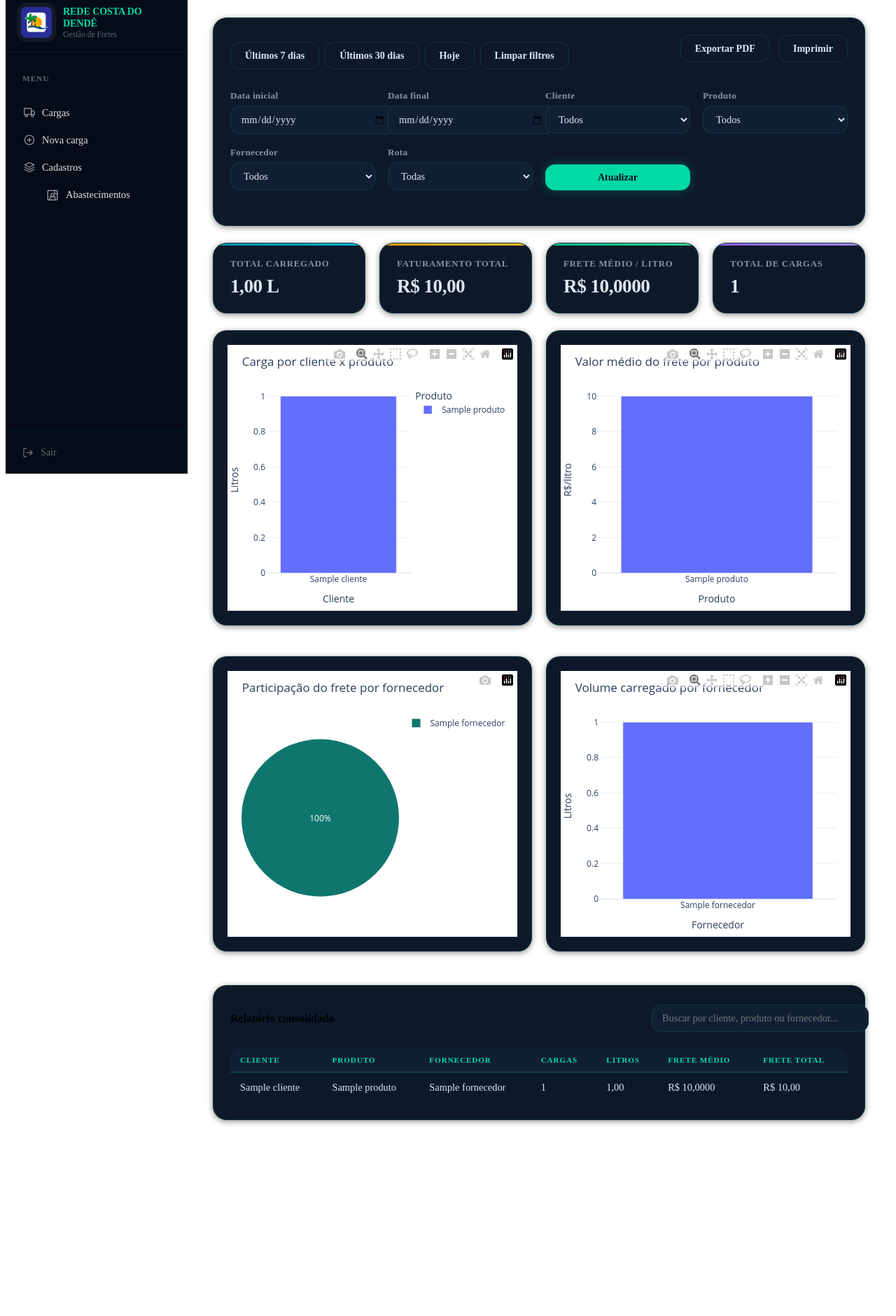
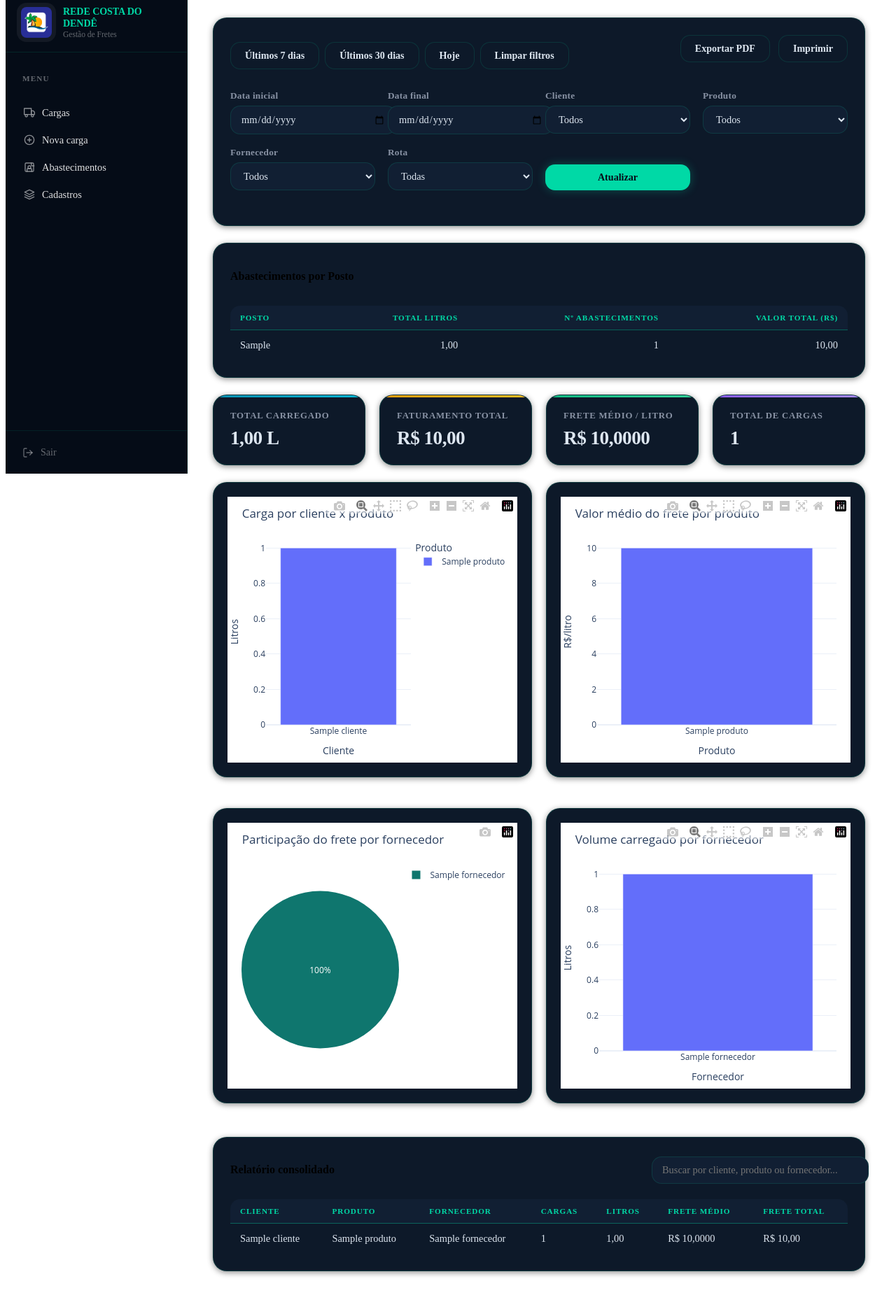
Before and after one commit to ajconsultoriaprevidenciaria-hub/CostadoDende, a Django app: page /dashboard/ in a window 1280 px wide. Shown: the part 131-2012 px from the top of the page at 70% size. Before the commit the page ends 1739 px from the top, so only its background shows below. Run offline with Django 5.2, Linux system fonts and the light colour scheme; a user stored in the database is signed in; tables that the repository leaves empty hold one stand-in row (values such as "Sample post"); some libraries are stand-ins or nearby versions.

Commit message:
feat: adiciona relatório de abastecimentos por posto na dashboard

```diff
--- a/apps/dashboard/services.py
+++ b/apps/dashboard/services.py
@@ -7,6 +7,7 @@ import plotly.graph_objects as go
 from django.db.models import Avg, Count, Sum
 
 from apps.fretes.models import Carga, Cliente, Fornecedor, LocalCarregamento, Motorista, Produto, Rota
+from apps.motorista_portal.models import AbastecimentoViagem
 
 
 COLORWAY = ['#0f766e', '#f59e0b', '#1d4ed8', '#7c3aed', '#dc2626']
@@ -80,6 +81,26 @@ def get_filtered_cargas(params):
     }
 
 
+def get_relatorio_abastecimentos(params):
+    qs = AbastecimentoViagem.objects.select_related('despesa')
+
+    data_inicial = _parse_date(params.get('data_inicial'))
+    data_final = _parse_date(params.get('data_final'))
+
+    if data_inicial:
+        qs = qs.filter(despesa__data__gte=data_inicial)
+    if data_final:
+        qs = qs.filter(despesa__data__lte=data_final)
+
+    return list(
+        qs.values('posto').annotate(
+            total_litros=Sum('litros'),
+            total_abastecimentos=Count('id'),
+            total_valor=Sum('despesa__valor'),
+        ).order_by('-total_litros', 'posto')
+    )
+
+
 def build_dashboard_context(params):
     queryset, filtros = get_filtered_cargas(params)
 
@@ -106,6 +127,7 @@ def build_dashboard_context(params):
     fornecedor_litros = list(
         queryset.values('fornecedor__nome').annotate(total_litros=Sum('litros')).order_by('-total_litros')
     )
+
     frete_medio_produto = list(
         queryset.values('produto__nome').annotate(frete_medio=Avg('valor_frete_litro')).order_by('-frete_medio')
     )
@@ -204,5 +226,6 @@ def build_dashboard_context(params):
         'grafico_volume_posto': grafico_volume_posto,
         'grafico_volume_fornecedor': grafico_volume_fornecedor,
         'tabela_relatorio': tabela_relatorio,
+        'relatorio_abastecimentos': get_relatorio_abastecimentos(params),
         'hoje': date.today(),
     }
--- a/templates/admin/base_site.html
+++ b/templates/admin/base_site.html
@@ -582,6 +582,12 @@ select.filtered { background: var(--bg3); border: none; color: var(--text); }
               <span class="adm-nav-label">{{ model.name }}</span>
               {% if model.add_url %}<span class="adm-nav-add" onclick="event.preventDefault();event.stopPropagation();location.href='{{ model.add_url }}'"><svg width="9" height="9" viewBox="0 0 24 24" fill="none" stroke="#00d9a6" stroke-width="3" stroke-linecap="round"><line x1="12" y1="5" x2="12" y2="19"/><line x1="5" y1="12" x2="19" y2="12"/></svg></span>{% endif %}
             </a>
+            <a href="{% url 'motorista_portal:abastecimentos-list' %}" class="adm-nav-link{% if request.path|slice:':18' == '/motorista/abaste' %} active{% endif %}">
+              <div class="adm-nav-icon" style="background:rgba(34,197,94,.12);border:1px solid rgba(34,197,94,.2);">
+                <svg width="13" height="13" viewBox="0 0 24 24" fill="none" stroke="#22c55e" stroke-width="2" stroke-linecap="round" stroke-linejoin="round"><path d="M10 3h4"/><path d="M9 7h6"/><path d="M7 22h10"/><path d="M8 22V11a4 4 0 0 1 8 0v11"/><path d="M16 14h2a1 1 0 0 0 1-1V8a2 2 0 0 0-2-2h-1"/><path d="M8 13H6"/></svg>
+              </div>
+              <span class="adm-nav-label">Abastecimentos</span>
+            </a>
             {% endwith %}
           {% elif model.object_name == 'Carga' %}
             {% with ic="#f59e0b" bg="rgba(245,158,11,.12)" %}
--- a/templates/base.html
+++ b/templates/base.html
@@ -104,23 +104,21 @@
                     </svg>
                     Nova carga
                 </a>
+                <a href="{% url 'motorista_portal:abastecimentos-list' %}" class="{% if request.path|slice:':15' == '/motorista/abaste' %}active{% endif %}">
+                    <svg class="nav-icon" viewBox="0 0 24 24" fill="none" stroke="currentColor" stroke-width="2" stroke-linecap="round" stroke-linejoin="round">
+                        <rect x="3" y="3" width="18" height="18" rx="2"/>
+                        <path d="M16 3v4a2 2 0 0 0 2 2h4"/>
+                        <path d="M7 21v-4a2 2 0 0 1 2-2h6a2 2 0 0 1 2 2v4"/>
+                        <circle cx="12" cy="12" r="3"/>
+                    </svg>
+                    Abastecimentos
+                </a>
                 <a href="/admin/" class="{% if request.path|slice:':7' == '/admin/' %}active{% endif %}">
                     <svg class="nav-icon" viewBox="0 0 24 24" fill="none" stroke="currentColor" stroke-width="2" stroke-linecap="round" stroke-linejoin="round">
                         <path d="M12 2L2 7l10 5 10-5-10-5z"/><path d="M2 17l10 5 10-5"/><path d="M2 12l10 5 10-5"/>
                     </svg>
                     Cadastros
                 </a>
-                <div class="submenu-cadastros" style="margin-left:32px;">
-                    <a href="{% url 'motorista_portal:abastecimentos-list' %}" class="{% if request.path|slice:':15' == '/motorista/abaste' %}active{% endif %}">
-                        <svg class="nav-icon" viewBox="0 0 24 24" fill="none" stroke="currentColor" stroke-width="2" stroke-linecap="round" stroke-linejoin="round" style="width:18px;height:18px;">
-                            <rect x="3" y="3" width="18" height="18" rx="2"/>
-                            <path d="M16 3v4a2 2 0 0 0 2 2h4"/>
-                            <path d="M7 21v-4a2 2 0 0 1 2-2h6a2 2 0 0 1 2 2v4"/>
-                            <circle cx="12" cy="12" r="3"/>
-                        </svg>
-                        Abastecimentos
-                    </a>
-                </div>
             </nav>
 
             <div class="sidebar-footer">
--- a/templates/dashboard/index.html
+++ b/templates/dashboard/index.html
@@ -67,6 +67,35 @@
         </div>
     </form>
     <div class="loading-note" id="loading-note" aria-live="polite"></div>
+</section>
+<section class="panel" style="margin-top:24px;">
+    <div class="panel-title-row">
+        <h2>Abastecimentos por Posto</h2>
+    </div>
+    <div class="table-wrapper">
+        <table>
+            <thead>
+                <tr>
+                    <th>Posto</th>
+                    <th style="text-align:right">Total Litros</th>
+                    <th style="text-align:right">Nº Abastecimentos</th>
+                    <th style="text-align:right">Valor Total (R$)</th>
+                </tr>
+            </thead>
+            <tbody>
+                {% for p in relatorio_abastecimentos %}
+                <tr>
+                    <td>{{ p.posto }}</td>
+                    <td style="text-align:right">{{ p.total_litros|floatformat:2 }}</td>
+                    <td style="text-align:right">{{ p.total_abastecimentos }}</td>
+                    <td style="text-align:right">{{ p.total_valor|floatformat:2 }}</td>
+                </tr>
+                {% empty %}
+                <tr><td colspan="4" style="text-align:center; color:var(--text-sec); padding:18px;">Nenhum abastecimento registrado.</td></tr>
+                {% endfor %}
+            </tbody>
+        </table>
+    </div>
 </section>
 
 <section class="stats-grid">
```
